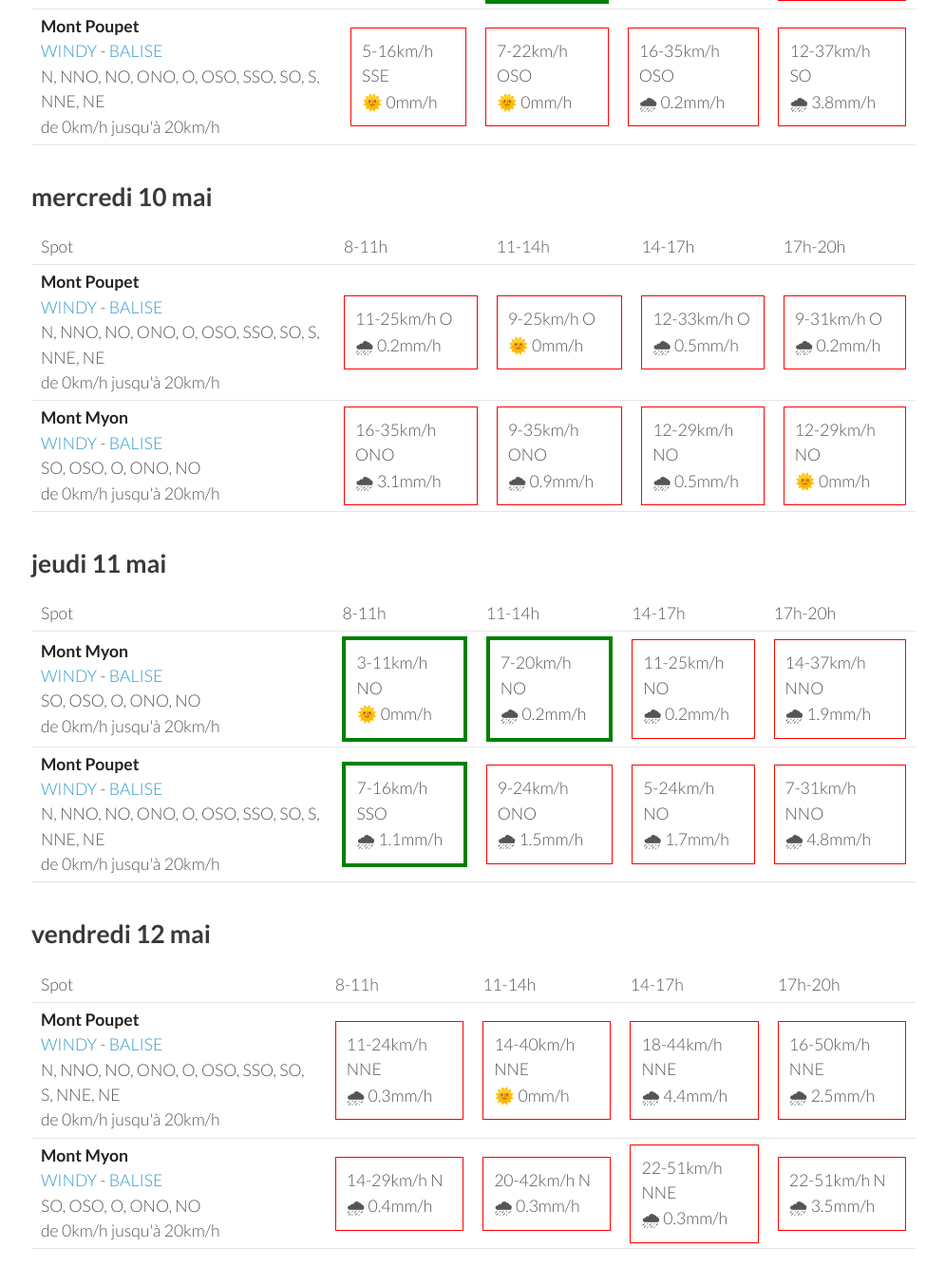
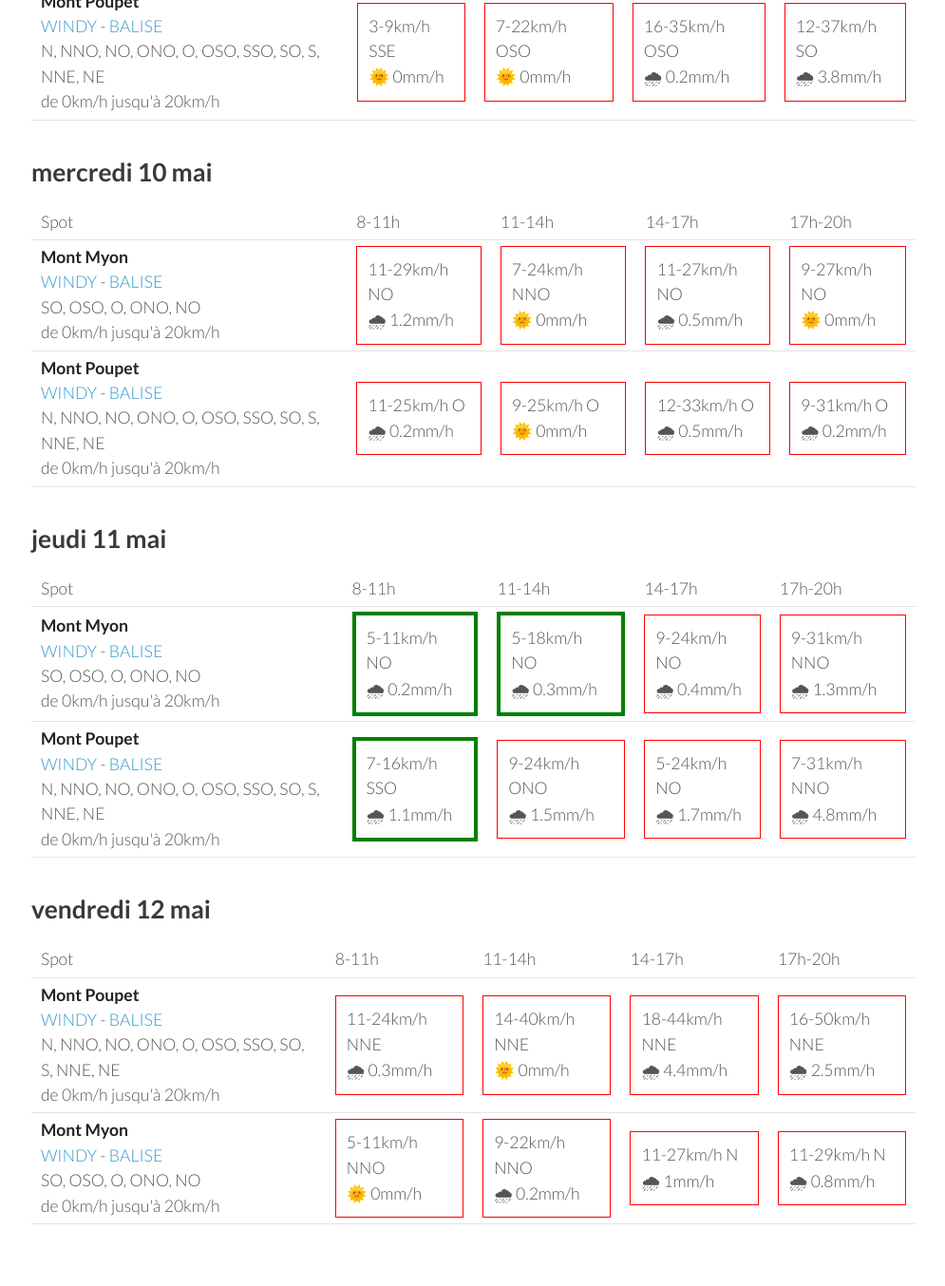
Before and after one commit to parapente-dans-le-nord/parapente-dans-le-nord.github.io, a Jekyll site: the page built from jura.markdown, in a window 1280 px wide and 1400 px high, scrolled down 1281 px. Shown: the top 1354 px of the window at 95% size, without its empty margins (25-1020 px from the left). Built offline with Jekyll 4.4.1, drawn with Linux system fonts in a browser that asks for light colours; some of the changed text lies outside the part shown.

Commit message:
update index.markdown

```diff
--- a/jura.markdown
+++ b/jura.markdown
@@ -25,18 +25,18 @@ page mise à jour le dimanche 07 mai 17:20
         <td><strong>Mont Myon</strong><br><a href="https://windy.com/46.331/5.397?45.898,5.394,8,m:eWoagj8">WINDY</a> - <span class=""><a href="http://www.balisemeteo.com/balise.php?idBalise=70">BALISE</a> </span><br> <span class="vent-favorable">SO, OSO, O, ONO, NO</span><br><span class="force-vent">de 0km/h jusqu'à 20km/h</span> </td>
 
             <td><div class="not-flyable"><p>0-0km/h NA</p><p>🌧️ 0mm/h</p></div></td>
-            <td><div class="flyable"><p>7-20km/h ONO</p><p>🌞 0mm/h</p></div></td>
-            <td><div class="not-flyable"><p>12-33km/h ONO</p><p>🌞 0.2mm/h</p></div></td>
-            <td><div class="flyable"><p>5-18km/h O</p><p>🌞 2.6mm/h</p></div></td>
+            <td><div class="not-flyable"><p>0-0km/h NA</p><p>🌧️ 0mm/h</p></div></td>
+            <td><div class="not-flyable"><p>0-0km/h NA</p><p>🌧️ 0mm/h</p></div></td>
+            <td><div class="flyable"><p>5-18km/h O</p><p>🌧 3mm/h</p></div></td>
 
     </tr>
 <tr>
         <td><strong>Mont Poupet</strong><br><a href="https://windy.com/46.970/5.876?46.541,5.876,8">WINDY</a> - <span class=""><a href="http://www.balisemeteo.com/balise.php?idBalise=92">BALISE</a> </span><br> <span class="vent-favorable">N, NNO, NO, ONO, O, OSO, SSO, SO, S, NNE, NE</span><br><span class="force-vent">de 0km/h jusqu'à 20km/h</span> </td>
 
             <td><div class="not-flyable"><p>0-0km/h NA</p><p>🌧️ 0mm/h</p></div></td>
-            <td><div class="flyable"><p>5-20km/h OSO</p><p>🌞 0mm/h</p></div></td>
-            <td><div class="not-flyable"><p>14-38km/h OSO</p><p>🌞 0mm/h</p></div></td>
-            <td><div class="not-flyable"><p>11-31km/h O</p><p>🌞 1.6mm/h</p></div></td>
+            <td><div class="not-flyable"><p>0-0km/h NA</p><p>🌧️ 0mm/h</p></div></td>
+            <td><div class="not-flyable"><p>0-0km/h NA</p><p>🌧️ 0mm/h</p></div></td>
+            <td><div class="not-flyable"><p>11-27km/h OSO</p><p>🌧 2.5mm/h</p></div></td>
 
     </tr>
 
@@ -58,20 +58,20 @@ page mise à jour le dimanche 07 mai 17:20
 <tr>
         <td><strong>Mont Poupet</strong><br><a href="https://windy.com/46.970/5.876?46.541,5.876,8">WINDY</a> - <span class=""><a href="http://www.balisemeteo.com/balise.php?idBalise=92">BALISE</a> </span><br> <span class="vent-favorable">N, NNO, NO, ONO, O, OSO, SSO, SO, S, NNE, NE</span><br><span class="force-vent">de 0km/h jusqu'à 20km/h</span> </td>
 
-            <td><div class="flyable"><p>5-14km/h NO</p><p>🌞 0mm/h</p></div></td>
-            <td><div class="flyable"><p>5-16km/h N</p><p>🌞 0mm/h</p></div></td>
-            <td><div class="flyable"><p>7-18km/h NO</p><p>🌞 0mm/h</p></div></td>
-            <td><div class="flyable"><p>5-18km/h ONO</p><p>🌞 0mm/h</p></div></td>
+            <td><div class="flyable"><p>3-9km/h NO</p><p>🌞 0mm/h</p></div></td>
+            <td><div class="flyable"><p>5-20km/h N</p><p>🌞 0mm/h</p></div></td>
+            <td><div class="not-flyable"><p>3-24km/h N</p><p>🌞 0mm/h</p></div></td>
+            <td><div class="flyable"><p>5-18km/h NO</p><p>🌞 0mm/h</p></div></td>
 
 
     </tr>
 <tr>
         <td><strong>Mont Myon</strong><br><a href="https://windy.com/46.331/5.397?45.898,5.394,8,m:eWoagj8">WINDY</a> - <span class=""><a href="http://www.balisemeteo.com/balise.php?idBalise=70">BALISE</a> </span><br> <span class="vent-favorable">SO, OSO, O, ONO, NO</span><br><span class="force-vent">de 0km/h jusqu'à 20km/h</span> </td>
 
-            <td><div class="not-flyable"><p>3-11km/h N</p><p>🌞 0mm/h</p></div></td>
-            <td><div class="not-flyable"><p>5-14km/h NNE</p><p>🌞 0mm/h</p></div></td>
-            <td><div class="not-flyable"><p>11-25km/h NNO</p><p>🌞 0mm/h</p></div></td>
-            <td><div class="not-flyable"><p>7-25km/h N</p><p>🌞 0mm/h</p></div></td>
+            <td><div class="not-flyable"><p>3-5km/h N</p><p>🌞 0mm/h</p></div></td>
+            <td><div class="flyable"><p>7-20km/h NO</p><p>🌞 0mm/h</p></div></td>
+            <td><div class="not-flyable"><p>9-25km/h N</p><p>🌞 0mm/h</p></div></td>
+            <td><div class="not-flyable"><p>9-25km/h NNO</p><p>🌞 0mm/h</p></div></td>
 
 
     </tr>
@@ -94,17 +94,17 @@ page mise à jour le dimanche 07 mai 17:20
 <tr>
         <td><strong>Mont Myon</strong><br><a href="https://windy.com/46.331/5.397?45.898,5.394,8,m:eWoagj8">WINDY</a> - <span class=""><a href="http://www.balisemeteo.com/balise.php?idBalise=70">BALISE</a> </span><br> <span class="vent-favorable">SO, OSO, O, ONO, NO</span><br><span class="force-vent">de 0km/h jusqu'à 20km/h</span> </td>
 
-            <td><div class="not-flyable"><p>1-9km/h SSE</p><p>🌞 0mm/h</p></div></td>
-            <td><div class="flyable"><p>5-16km/h SO</p><p>🌞 0mm/h</p></div></td>
-            <td><div class="not-flyable"><p>14-31km/h SO</p><p>🌞 0mm/h</p></div></td>
-            <td><div class="not-flyable"><p>12-31km/h SSO</p><p>🌧 3.7mm/h</p></div></td>
+            <td><div class="not-flyable"><p>3-7km/h SE</p><p>🌞 0mm/h</p></div></td>
+            <td><div class="flyable"><p>3-14km/h OSO</p><p>🌞 0mm/h</p></div></td>
+            <td><div class="not-flyable"><p>9-22km/h SO</p><p>🌞 0mm/h</p></div></td>
+            <td><div class="not-flyable"><p>9-22km/h SO</p><p>🌧 3.7mm/h</p></div></td>
 
 
     </tr>
 <tr>
         <td><strong>Mont Poupet</strong><br><a href="https://windy.com/46.970/5.876?46.541,5.876,8">WINDY</a> - <span class=""><a href="http://www.balisemeteo.com/balise.php?idBalise=92">BALISE</a> </span><br> <span class="vent-favorable">N, NNO, NO, ONO, O, OSO, SSO, SO, S, NNE, NE</span><br><span class="force-vent">de 0km/h jusqu'à 20km/h</span> </td>
 
-            <td><div class="not-flyable"><p>5-16km/h SSE</p><p>🌞 0mm/h</p></div></td>
+            <td><div class="not-flyable"><p>3-9km/h SSE</p><p>🌞 0mm/h</p></div></td>
             <td><div class="not-flyable"><p>7-22km/h OSO</p><p>🌞 0mm/h</p></div></td>
             <td><div class="not-flyable"><p>16-35km/h OSO</p><p>🌧 0.2mm/h</p></div></td>
             <td><div class="not-flyable"><p>12-37km/h SO</p><p>🌧 3.8mm/h</p></div></td>
@@ -128,22 +128,22 @@ page mise à jour le dimanche 07 mai 17:20
       <td>17h-20h</td>
     </tr>
 <tr>
+        <td><strong>Mont Myon</strong><br><a href="https://windy.com/46.331/5.397?45.898,5.394,8,m:eWoagj8">WINDY</a> - <span class=""><a href="http://www.balisemeteo.com/balise.php?idBalise=70">BALISE</a> </span><br> <span class="vent-favorable">SO, OSO, O, ONO, NO</span><br><span class="force-vent">de 0km/h jusqu'à 20km/h</span> </td>
+
+            <td><div class="not-flyable"><p>11-29km/h NO</p><p>🌧 1.2mm/h</p></div></td>
+            <td><div class="not-flyable"><p>7-24km/h NNO</p><p>🌞 0mm/h</p></div></td>
+            <td><div class="not-flyable"><p>11-27km/h NO</p><p>🌧 0.5mm/h</p></div></td>
+            <td><div class="not-flyable"><p>9-27km/h NO</p><p>🌞 0mm/h</p></div></td>
+
+
+    </tr>
+<tr>
         <td><strong>Mont Poupet</strong><br><a href="https://windy.com/46.970/5.876?46.541,5.876,8">WINDY</a> - <span class=""><a href="http://www.balisemeteo.com/balise.php?idBalise=92">BALISE</a> </span><br> <span class="vent-favorable">N, NNO, NO, ONO, O, OSO, SSO, SO, S, NNE, NE</span><br><span class="force-vent">de 0km/h jusqu'à 20km/h</span> </td>
 
             <td><div class="not-flyable"><p>11-25km/h O</p><p>🌧 0.2mm/h</p></div></td>
             <td><div class="not-flyable"><p>9-25km/h O</p><p>🌞 0mm/h</p></div></td>
             <td><div class="not-flyable"><p>12-33km/h O</p><p>🌧 0.5mm/h</p></div></td>
             <td><div class="not-flyable"><p>9-31km/h O</p><p>🌧 0.2mm/h</p></div></td>
-
-
-    </tr>
-<tr>
-        <td><strong>Mont Myon</strong><br><a href="https://windy.com/46.331/5.397?45.898,5.394,8,m:eWoagj8">WINDY</a> - <span class=""><a href="http://www.balisemeteo.com/balise.php?idBalise=70">BALISE</a> </span><br> <span class="vent-favorable">SO, OSO, O, ONO, NO</span><br><span class="force-vent">de 0km/h jusqu'à 20km/h</span> </td>
-
-            <td><div class="not-flyable"><p>16-35km/h ONO</p><p>🌧 3.1mm/h</p></div></td>
-            <td><div class="not-flyable"><p>9-35km/h ONO</p><p>🌧 0.9mm/h</p></div></td>
-            <td><div class="not-flyable"><p>12-29km/h NO</p><p>🌧 0.5mm/h</p></div></td>
-            <td><div class="not-flyable"><p>12-29km/h NO</p><p>🌞 0mm/h</p></div></td>
 
 
     </tr>
@@ -166,10 +166,10 @@ page mise à jour le dimanche 07 mai 17:20
 <tr>
         <td><strong>Mont Myon</strong><br><a href="https://windy.com/46.331/5.397?45.898,5.394,8,m:eWoagj8">WINDY</a> - <span class=""><a href="http://www.balisemeteo.com/balise.php?idBalise=70">BALISE</a> </span><br> <span class="vent-favorable">SO, OSO, O, ONO, NO</span><br><span class="force-vent">de 0km/h jusqu'à 20km/h</span> </td>
 
-            <td><div class="flyable"><p>3-11km/h NO</p><p>🌞 0mm/h</p></div></td>
-            <td><div class="flyable"><p>7-20km/h NO</p><p>🌧 0.2mm/h</p></div></td>
-            <td><div class="not-flyable"><p>11-25km/h NO</p><p>🌧 0.2mm/h</p></div></td>
-            <td><div class="not-flyable"><p>14-37km/h NNO</p><p>🌧 1.9mm/h</p></div></td>
+            <td><div class="flyable"><p>5-11km/h NO</p><p>🌧 0.2mm/h</p></div></td>
+            <td><div class="flyable"><p>5-18km/h NO</p><p>🌧 0.3mm/h</p></div></td>
+            <td><div class="not-flyable"><p>9-24km/h NO</p><p>🌧 0.4mm/h</p></div></td>
+            <td><div class="not-flyable"><p>9-31km/h NNO</p><p>🌧 1.3mm/h</p></div></td>
 
 
     </tr>
@@ -212,10 +212,10 @@ page mise à jour le dimanche 07 mai 17:20
 <tr>
         <td><strong>Mont Myon</strong><br><a href="https://windy.com/46.331/5.397?45.898,5.394,8,m:eWoagj8">WINDY</a> - <span class=""><a href="http://www.balisemeteo.com/balise.php?idBalise=70">BALISE</a> </span><br> <span class="vent-favorable">SO, OSO, O, ONO, NO</span><br><span class="force-vent">de 0km/h jusqu'à 20km/h</span> </td>
 
-            <td><div class="not-flyable"><p>14-29km/h N</p><p>🌧 0.4mm/h</p></div></td>
-            <td><div class="not-flyable"><p>20-42km/h N</p><p>🌧 0.3mm/h</p></div></td>
-            <td><div class="not-flyable"><p>22-51km/h NNE</p><p>🌧 0.3mm/h</p></div></td>
-            <td><div class="not-flyable"><p>22-51km/h N</p><p>🌧 3.5mm/h</p></div></td>
+            <td><div class="not-flyable"><p>5-11km/h NNO</p><p>🌞 0mm/h</p></div></td>
+            <td><div class="not-flyable"><p>9-22km/h NNO</p><p>🌧 0.2mm/h</p></div></td>
+            <td><div class="not-flyable"><p>11-27km/h N</p><p>🌧 1mm/h</p></div></td>
+            <td><div class="not-flyable"><p>11-29km/h N</p><p>🌧 0.8mm/h</p></div></td>
 
 
     </tr>
```
Also changed, not shown: other parts of jura.markdown (+1 -1 lines).
